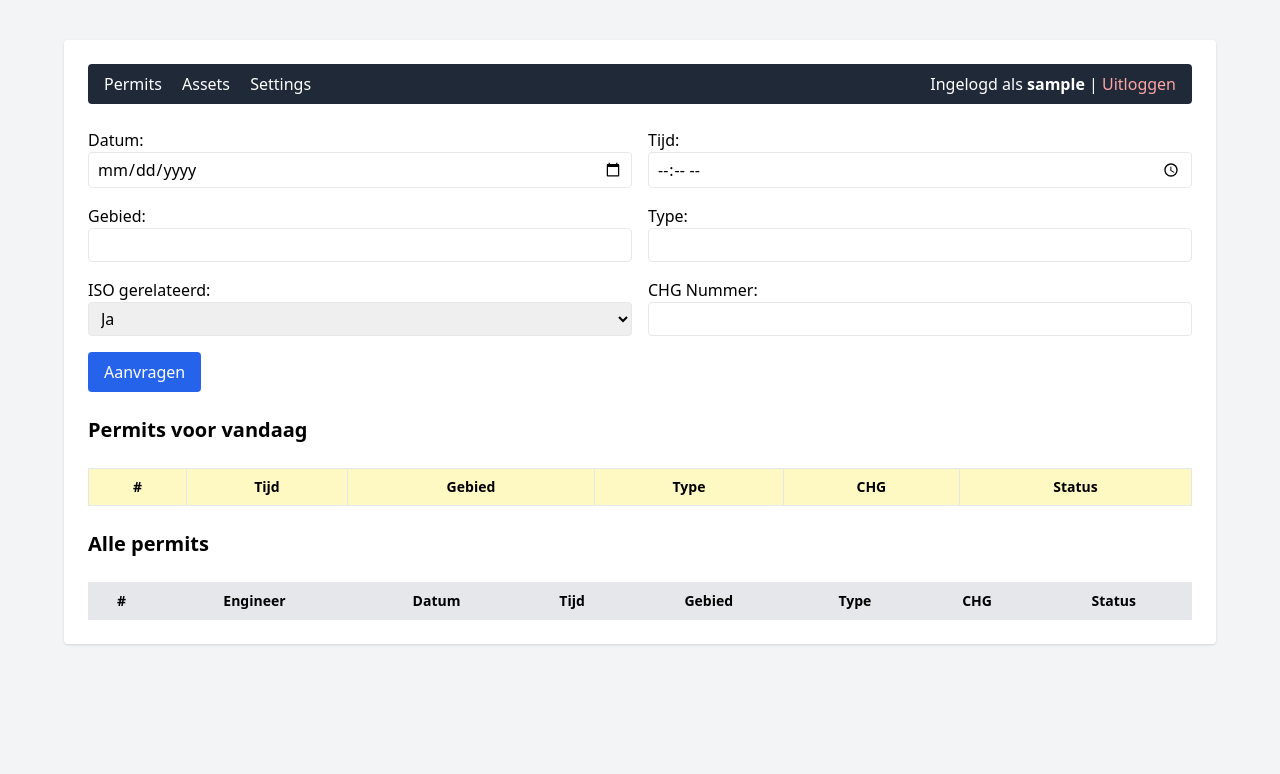
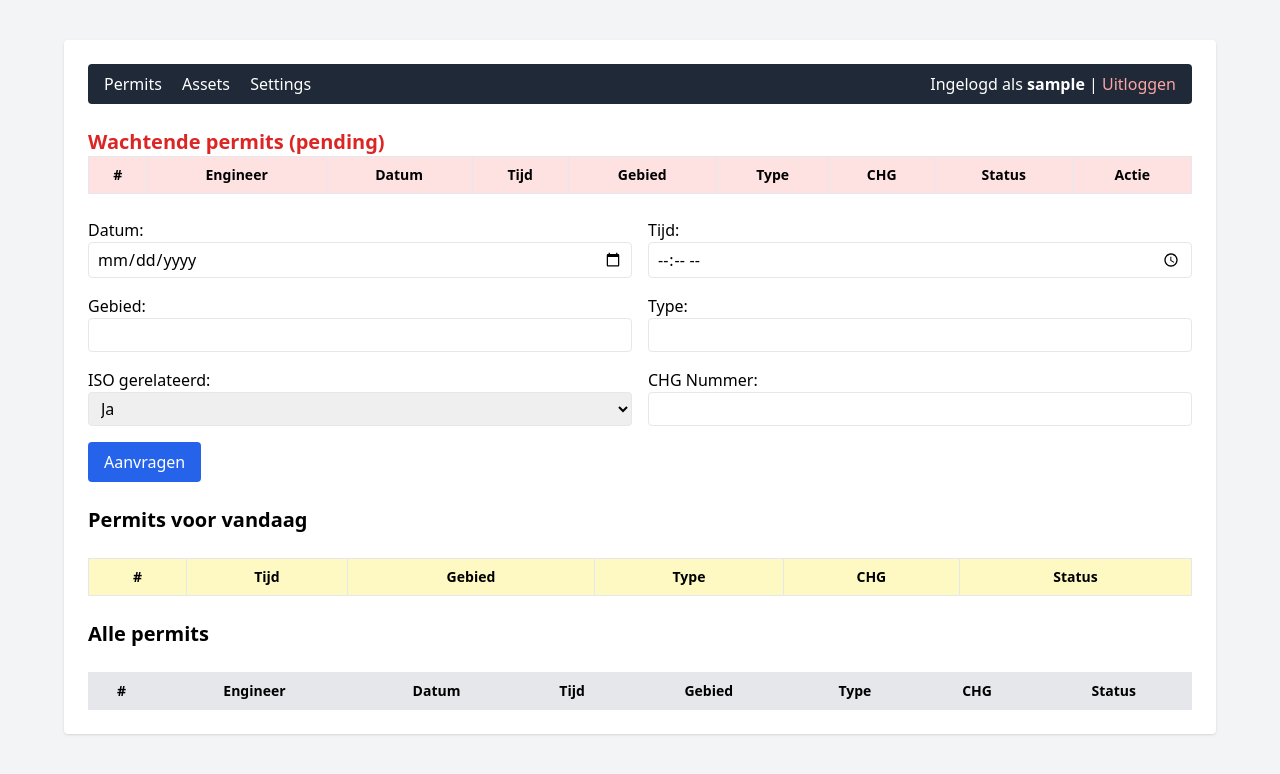
Before and after one commit to MaikelGevdLeeuw/Mslim, a Flask app: page / in a window 1280 px wide. Shown: the top 774 px of the page. Run offline with Flask 3, Linux system fonts and the light colour scheme; the visitor is signed in with stand-in values (Sample User, id 1); lists and menus that the app fills with data are empty; some libraries are stand-ins or nearby versions.

Commit message:
Update index.html

```diff
--- a/templates/index.html
+++ b/templates/index.html
@@ -7,6 +7,7 @@
   </head>
   <body class="bg-gray-100 p-10">
     <div class="max-w-6xl mx-auto bg-white p-6 rounded shadow space-y-6">
+
       <div class="bg-gray-800 text-white px-4 py-2 flex justify-between items-center rounded">
         <div class="space-x-4">
           <a href="/" class="hover:underline">Permits</a>
@@ -19,8 +20,51 @@
         </div>
       </div>
 
+      {% if role == "admin" %}
+      <div>
+        <h2 class="text-xl font-bold text-red-600">Wachtende permits (pending)</h2>
+        <table class="table-auto w-full border border-red-300 text-sm mb-6">
+          <thead class="bg-red-100">
+            <tr>
+              <th class="p-2 border">#</th>
+              <th class="p-2 border">Engineer</th>
+              <th class="p-2 border">Datum</th>
+              <th class="p-2 border">Tijd</th>
+              <th class="p-2 border">Gebied</th>
+              <th class="p-2 border">Type</th>
+              <th class="p-2 border">CHG</th>
+              <th class="p-2 border">Status</th>
+              <th class="p-2 border">Actie</th>
+            </tr>
+          </thead>
+          <tbody>
+            {% for p in permits if p.status == 'pending' %}
+            <tr class="hover:bg-red-50">
+              <td class="p-2 border">{{ p.number }}</td>
+              <td class="p-2 border">{{ p.engineer }}</td>
+              <td class="p-2 border">{{ p.date }}</td>
+              <td class="p-2 border">{{ p.time }}</td>
+              <td class="p-2 border">{{ p.area }}</td>
+              <td class="p-2 border">{{ p.type }}</td>
+              <td class="p-2 border">{{ p.chg }}</td>
+              <td class="p-2 border">{{ p.status }}</td>
+              <td class="p-2 border">
+                <form method="POST" action="/update_status/{{ p.number }}" class="flex space-x-1">
+                  <select name="status" class="border rounded px-1 py-0.5 text-sm">
+                    <option value="approved">Approve</option>
+                    <option value="rejected">Reject</option>
+                  </select>
+                  <button type="submit" class="bg-blue-500 text-white text-xs px-2 py-0.5 rounded">OK</button>
+                </form>
+              </td>
+            </tr>
+            {% endfor %}
+          </tbody>
+        </table>
+      </div>
+      {% endif %}
+
       <form method="POST" action="/submit" class="grid grid-cols-2 gap-4">
-        <input type="hidden" name="engineer" value="{{ session['user'] }}">
         <div><label>Datum:</label><input type="date" name="date" required class="w-full border px-2 py-1 rounded"></div>
         <div><label>Tijd:</label><input type="time" name="time" required class="w-full border px-2 py-1 rounded"></div>
         <div><label>Gebied:</label><input type="text" name="area" required class="w-full border px-2 py-1 rounded"></div>
@@ -39,7 +83,7 @@
       </form>
 
       <h2 class="text-xl font-bold">Permits voor vandaag</h2>
-      <table class="table-auto w-full border border-gray-300 text-sm">
+      <table class="table-auto w-full border border-yellow-300 text-sm">
         <thead class="bg-yellow-100">
           <tr>
             <th class="p-2 border">#</th>
```
